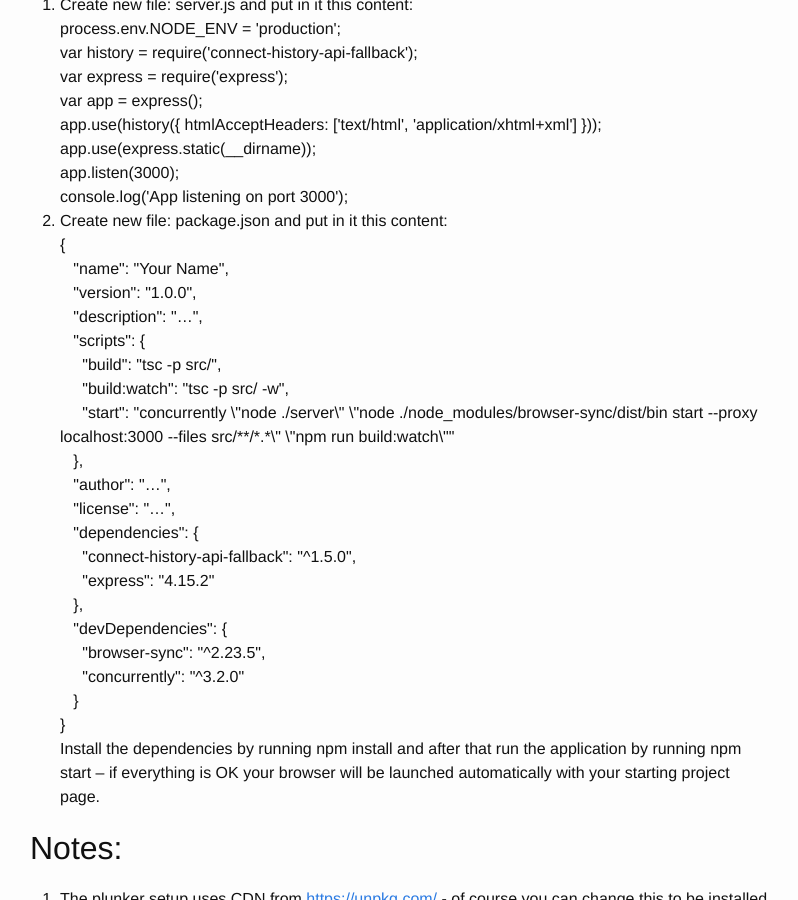
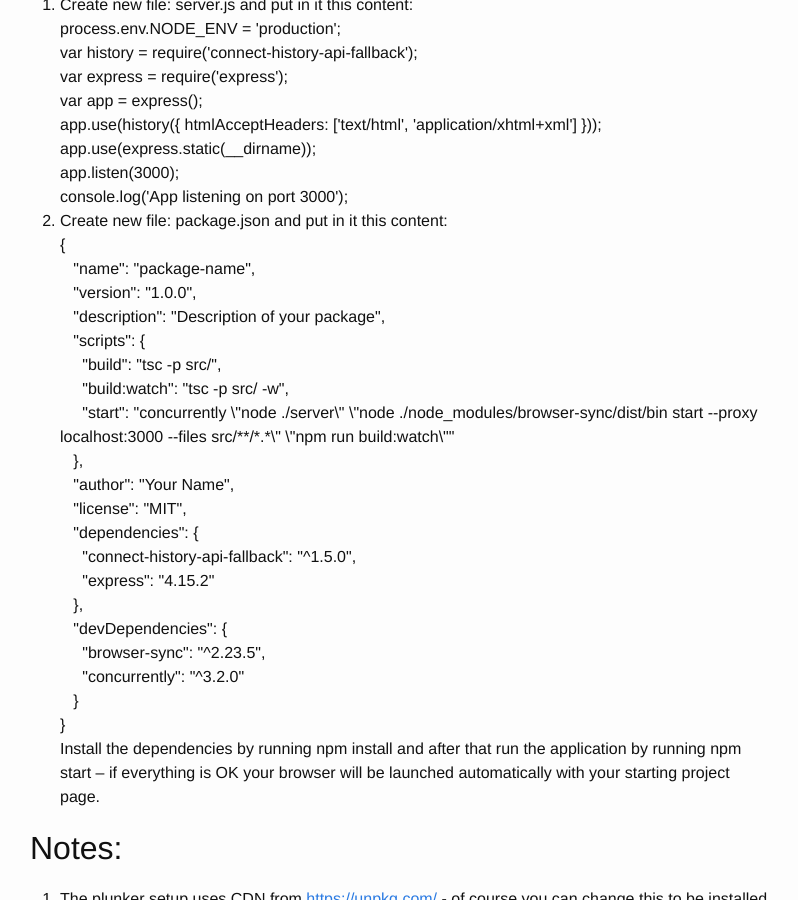
Before and after one commit to meir-ohayon/meir-ohayon.github.io, a Jekyll site: the page built from _posts/2018-01-21-adjusting-angular-plunker-setup-for-local-development-setup.md, in a window 1280 px wide and 900 px high, scrolled down 1905 px. Shown: the whole window, without its empty margins (240-1038 px from the left). Built offline with Jekyll 4.4.1, drawn with Linux system fonts in a browser that asks for light colours; comment, search, counter and statistics services are not loaded.

Commit message:
Update 2018-01-21-adjusting-angular-plunker-setup-for-local-development-setup.md

```diff
--- a/_posts/2018-01-21-adjusting-angular-plunker-setup-for-local-development-setup.md
+++ b/_posts/2018-01-21-adjusting-angular-plunker-setup-for-local-development-setup.md
@@ -25,7 +25,7 @@ Create the file tsconfig.json and copy its content from here:<br>
 
 ## Back in the root folder
 1.	Create new file: server.js and put in it this content:<br>process.env.NODE_ENV = \'production\';<br>var history = require(\'connect-history-api-fallback\');<br>var express = require(\'express\');<br>var app = express();<br>app.use(history({ htmlAcceptHeaders: [\'text/html\', \'application/xhtml+xml\'] }));<br>app.use(express.static(__dirname)); <br>app.listen(3000);<br>console.log(\'App listening on port 3000\');
-2.	Create new file: package.json and put in it this content:<br>{<br>  &nbsp;&nbsp;  \"name\": \"Your Name\",<br>  &nbsp;&nbsp;  \"version\": \"1.0.0\",<br>  &nbsp;&nbsp;  \"description\": \"…\",<br>  &nbsp;&nbsp;  \"scripts\": {<br>   &nbsp;&nbsp;&nbsp;&nbsp;    \"build\": \"tsc -p src/\",<br>   &nbsp;&nbsp;&nbsp;&nbsp;    \"build:watch\": \"tsc -p src/ -w\",<br>   &nbsp;&nbsp;&nbsp;&nbsp;    \"start\": \"concurrently \\\"node ./server\\\" \\\"node ./node_modules/browser-sync/dist/bin start \-\-proxy localhost:3000 \-\-files src/\*\*/\*\.\*\\\" \\\"npm run build:watch\\\"\"<br> &nbsp;&nbsp;   },<br>  &nbsp;&nbsp;  \"author\": \"…\",<br>  &nbsp;&nbsp;  \"license\": \"…\",<br>  &nbsp;&nbsp;  \"dependencies\": {<br>     &nbsp;&nbsp;&nbsp;&nbsp;    \"connect-history-api-fallback\": \"^1.5.0\",<br>   &nbsp;&nbsp;&nbsp;&nbsp;      \"express\": \"4.15.2\"<br>  &nbsp;&nbsp;  },<br>  &nbsp;&nbsp;  \"devDependencies\": {<br>   &nbsp;&nbsp;&nbsp;&nbsp;     \"browser-sync\": \"^2.23.5\",<br>   &nbsp;&nbsp;&nbsp;&nbsp;     \"concurrently\": \"^3.2.0\"<br>  &nbsp;&nbsp;  }<br>}<br>Install the dependencies by running npm install and after that run the application by running npm start – if everything is OK your browser will be launched automatically with your starting project page.<br>
+2.	Create new file: package.json and put in it this content:<br>{<br>  &nbsp;&nbsp;  \"name\": \"package-name\",<br>  &nbsp;&nbsp;  \"version\": \"1.0.0\",<br>  &nbsp;&nbsp;  \"description\": \"Description of your package\",<br>  &nbsp;&nbsp;  \"scripts\": {<br>   &nbsp;&nbsp;&nbsp;&nbsp;    \"build\": \"tsc -p src/\",<br>   &nbsp;&nbsp;&nbsp;&nbsp;    \"build:watch\": \"tsc -p src/ -w\",<br>   &nbsp;&nbsp;&nbsp;&nbsp;    \"start\": \"concurrently \\\"node ./server\\\" \\\"node ./node_modules/browser-sync/dist/bin start \-\-proxy localhost:3000 \-\-files src/\*\*/\*\.\*\\\" \\\"npm run build:watch\\\"\"<br> &nbsp;&nbsp;   },<br>  &nbsp;&nbsp;  \"author\": \"Your Name\",<br>  &nbsp;&nbsp;  \"license\": \"MIT\",<br>  &nbsp;&nbsp;  \"dependencies\": {<br>     &nbsp;&nbsp;&nbsp;&nbsp;    \"connect-history-api-fallback\": \"^1.5.0\",<br>   &nbsp;&nbsp;&nbsp;&nbsp;      \"express\": \"4.15.2\"<br>  &nbsp;&nbsp;  },<br>  &nbsp;&nbsp;  \"devDependencies\": {<br>   &nbsp;&nbsp;&nbsp;&nbsp;     \"browser-sync\": \"^2.23.5\",<br>   &nbsp;&nbsp;&nbsp;&nbsp;     \"concurrently\": \"^3.2.0\"<br>  &nbsp;&nbsp;  }<br>}<br>Install the dependencies by running npm install and after that run the application by running npm start – if everything is OK your browser will be launched automatically with your starting project page.<br>
 
 ## Notes:
 1.	The plunker setup uses CDN from <https://unpkg.com/> - of course you can change this to be installed locally  in your computer by adding them as dependencies (some of them needs to be in the dependencies section and some in the devDependencies section) in the package.json file and installing them with npm install, then you also need to change line in the systemjs.config.js file, from: paths: { \'npm:\': \'https://unpkg.com/\' }, to: paths: { \'npm:\': \' node_modules/\' },
```
